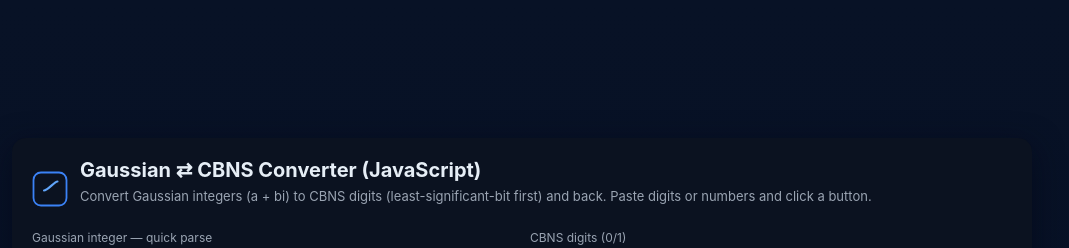
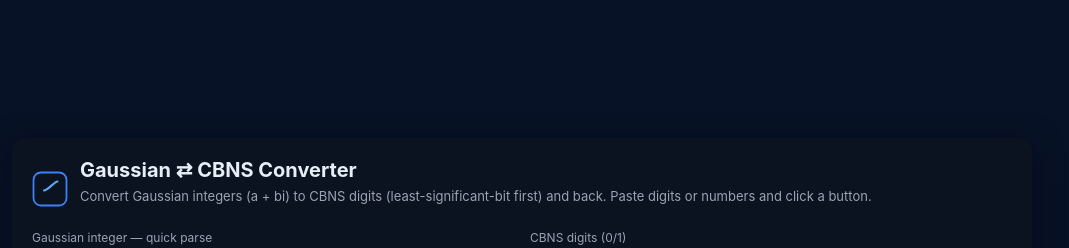
Before and after one commit to pgmrDohan/cbns_converter, a plain HTML site: page index.html in a window 1280 px wide. Shown: the top 248 px of the page, without its empty margins (118-1187 px from the left). Drawn offline with Linux system fonts and the light colour scheme.

Commit message:
Update index.html

```diff
--- a/index.html
+++ b/index.html
@@ -31,7 +31,7 @@
     <header>
       <svg width="36" height="36" viewBox="0 0 24 24" fill="none" xmlns="http://www.w3.org/2000/svg"><rect x="1" y="1" width="22" height="22" rx="5" stroke="#3b82f6" stroke-width="1.2"/><path d="M8 13c2.5 0 7-6 9-6" stroke="#60a5fa" stroke-width="1.4" stroke-linecap="round" stroke-linejoin="round"/></svg>
       <div style="flex:1">
-        <h1>Gaussian ⇄ CBNS Converter (JavaScript)</h1>
+        <h1>Gaussian ⇄ CBNS Converter</h1>
         <p class="lead">Convert Gaussian integers (a + bi) to CBNS digits (least-significant-bit first) and back. Paste digits or numbers and click a button.</p>
       </div>
     </header>
```
